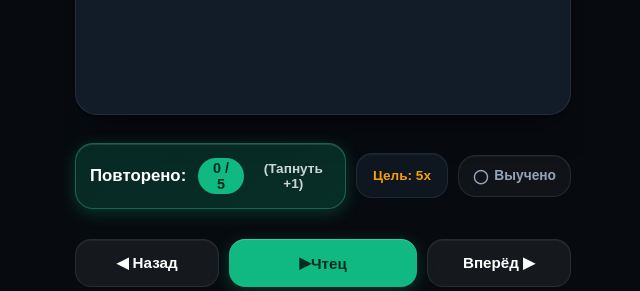
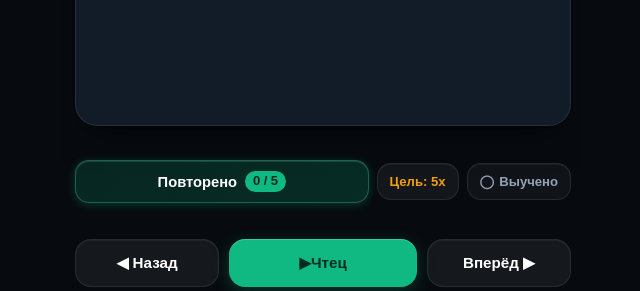
Before and after one commit to emonue1e/quran-words, a plain HTML site: page index.html in a window 1280 px wide. Shown: the part 509-800 px from the top of the page, without its empty margins (317-957 px from the left). Drawn offline with Linux system fonts and the light colour scheme.

Commit message:
fix(ui): compact repetition section to fit learned button seamlessly (Emil Kowalski design)

```diff
--- a/index.html
+++ b/index.html
@@ -331,27 +331,31 @@
     .repetition-section {
       display: flex;
       align-items: center;
-      justify-content: space-between;
-      gap: 10px;
+      gap: 8px;
       margin-top: 8px;
+      width: 100%;
     }
 
     .counter-tap-btn {
       flex: 1;
-      padding: 14px;
-      border-radius: 18px;
-      background: linear-gradient(135deg, rgba(16, 185, 129, 0.18), rgba(5, 150, 105, 0.25));
+      min-width: 0;
+      padding: 10px 12px;
+      border-radius: 14px;
+      background: linear-gradient(135deg, rgba(16, 185, 129, 0.16), rgba(5, 150, 105, 0.24));
       border: 1px solid rgba(52, 211, 153, 0.35);
       color: #fff;
       display: flex;
       align-items: center;
       justify-content: center;
-      gap: 12px;
+      gap: 8px;
       font-weight: 700;
-      font-size: 1.05rem;
+      font-size: 0.92rem;
       cursor: pointer;
-      transition: transform 160ms var(--ease-out), background 160ms var(--ease-out), box-shadow 160ms var(--ease-out);
-      box-shadow: 0 4px 16px var(--emerald-glow), inset 0 1px 0 rgba(255, 255, 255, 0.12);
+      transition: transform 160ms var(--ease-out), background-color 160ms var(--ease-out), box-shadow 160ms var(--ease-out);
+      box-shadow: 0 2px 10px var(--emerald-glow), inset 0 1px 0 rgba(255, 255, 255, 0.12);
+      user-select: none;
+      -webkit-tap-highlight-color: transparent;
+      white-space: nowrap;
     }
     .counter-tap-btn:active {
       transform: scale(0.97);
@@ -360,10 +364,13 @@
     .repeat-count-badge {
       background: var(--emerald);
       color: #022c22;
-      padding: 2px 10px;
+      padding: 2px 8px;
       border-radius: 999px;
-      font-size: 0.9rem;
+      font-size: 0.82rem;
       font-weight: 800;
+      letter-spacing: -0.01em;
+      line-height: 1.25;
+      flex-shrink: 0;
       transition: background-color 180ms var(--ease-out), color 180ms var(--ease-out), transform 180ms var(--ease-out);
     }
     .repeat-count-badge.celebrate {
@@ -371,16 +378,23 @@
     }
 
     .counter-target-btn {
-      padding: 14px 16px;
-      border-radius: 16px;
-      background: var(--surface);
+      flex-shrink: 0;
+      padding: 10px 12px;
+      border-radius: 14px;
+      background: rgba(255, 255, 255, 0.05);
       border: 1px solid var(--surface-border);
       color: var(--gold);
       font-weight: 700;
-      font-size: 0.85rem;
+      font-size: 0.82rem;
       cursor: pointer;
+      display: inline-flex;
+      align-items: center;
+      justify-content: center;
+      white-space: nowrap;
       transition: transform 160ms var(--ease-out), background-color 160ms var(--ease-out), border-color 160ms var(--ease-out);
-      box-shadow: inset 0 1px 0 rgba(255, 255, 255, 0.05);
+      box-shadow: inset 0 1px 0 rgba(255, 255, 255, 0.04);
+      user-select: none;
+      -webkit-tap-highlight-color: transparent;
     }
     .counter-target-btn:active {
       transform: scale(0.96);
@@ -560,32 +574,33 @@
     }
 
     .learned-toggle-btn {
+      flex-shrink: 0;
       display: inline-flex;
       align-items: center;
       justify-content: center;
-      gap: 6px;
-      padding: 12px 14px;
-      border-radius: 18px;
+      gap: 5px;
+      padding: 10px 12px;
+      border-radius: 14px;
       background: rgba(255, 255, 255, 0.04);
       border: 1px solid rgba(255, 255, 255, 0.09);
       color: var(--text-muted);
-      font-size: 0.86rem;
+      font-size: 0.82rem;
       font-weight: 600;
       cursor: pointer;
-      transition: transform 150ms var(--ease-out), background 180ms ease, border-color 180ms ease, color 180ms ease;
+      transition: transform 160ms var(--ease-out), background-color 180ms ease, border-color 180ms ease, color 180ms ease, box-shadow 180ms ease;
       user-select: none;
       -webkit-tap-highlight-color: transparent;
       box-shadow: inset 0 1px 0 rgba(255, 255, 255, 0.04);
       white-space: nowrap;
     }
     .learned-toggle-btn:active {
-      transform: scale(0.95);
+      transform: scale(0.96);
     }
     .learned-toggle-btn.is-learned {
-      background: rgba(16, 185, 129, 0.2);
-      border-color: rgba(52, 211, 153, 0.5);
+      background: rgba(16, 185, 129, 0.18);
+      border-color: rgba(52, 211, 153, 0.45);
       color: #34d399;
-      box-shadow: 0 0 12px rgba(16, 185, 129, 0.25), inset 0 1px 0 rgba(255, 255, 255, 0.12);
+      box-shadow: 0 0 10px rgba(16, 185, 129, 0.22), inset 0 1px 0 rgba(255, 255, 255, 0.1);
     }
     .learned-toggle-btn.celebrate {
       animation: targetCelebrate 300ms cubic-bezier(0.34, 1.56, 0.64, 1);
@@ -717,6 +732,30 @@
       100% { transform: scale(1); }
     }
 
+    @media (max-width: 370px) {
+      .repetition-section {
+        gap: 5px;
+      }
+      .counter-tap-btn {
+        padding: 9px 8px;
+        font-size: 0.84rem;
+        gap: 6px;
+      }
+      .repeat-count-badge {
+        padding: 2px 6px;
+        font-size: 0.78rem;
+      }
+      .counter-target-btn {
+        padding: 9px 8px;
+        font-size: 0.78rem;
+      }
+      .learned-toggle-btn {
+        padding: 9px 8px;
+        font-size: 0.78rem;
+        gap: 4px;
+      }
+    }
+
     @media (hover: hover) and (pointer: fine) {
       .nav-arrow-btn:hover {
         background: rgba(255, 255, 255, 0.1);
@@ -807,12 +846,11 @@
       </div>
 
       <div class="repetition-section">
-        <button class="counter-tap-btn" id="counterTapBtn">
-          <span>Повторено:</span>
+        <button class="counter-tap-btn" id="counterTapBtn" title="Нажмите для подсчёта повторения (+1)">
+          <span>Повторено</span>
           <span class="repeat-count-badge" id="repeatCounter">0 / 5</span>
-          <span style="font-size:0.85rem; opacity:0.8;">(Тапнуть +1)</span>
         </button>
-        <button class="counter-target-btn" id="counterTargetBtn">Цель: 5x</button>
+        <button class="counter-target-btn" id="counterTargetBtn" title="Цель повторений">Цель: 5x</button>
         <button class="learned-toggle-btn" id="markLearnedBtn" title="Отметить аят как заученный">
           <span id="markLearnedIcon">◯</span> <span id="markLearnedText">Выучено</span>
         </button>
@@ -878,12 +916,11 @@
 
       <!-- Счётчик повторений (как у аятов в Qaree) -->
       <div class="repetition-section">
-        <button class="counter-tap-btn" id="vCounterTapBtn">
-          <span>Повторено:</span>
+        <button class="counter-tap-btn" id="vCounterTapBtn" title="Нажмите для подсчёта повторения (+1)">
+          <span>Повторено</span>
           <span class="repeat-count-badge" id="vRepeatCounter">0 / 5</span>
-          <span style="font-size:0.85rem; opacity:0.8;">(Тапнуть +1)</span>
         </button>
-        <button class="counter-target-btn" id="vCounterTargetBtn">Цель: 5x</button>
+        <button class="counter-target-btn" id="vCounterTargetBtn" title="Цель повторений">Цель: 5x</button>
         <button class="learned-toggle-btn" id="vMarkLearnedBtn" title="Отметить слово/фразу как заученную">
           <span id="vMarkLearnedIcon">◯</span> <span id="vMarkLearnedText">Выучено</span>
         </button>
--- a/sw.js
+++ b/sw.js
@@ -1,4 +1,4 @@
-const CACHE_NAME = 'quran-hifz-v10';
+const CACHE_NAME = 'quran-hifz-v11';
 const ASSETS = [
   './',
   './index.html',
```
